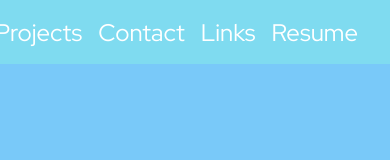
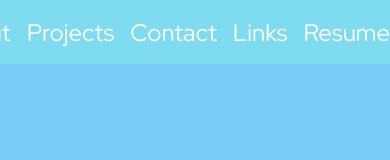
Before and after one commit to WJijon223/webPortfolio, a website: page index.html in a window 390 px wide. Shown: the top 160 px of the page. Drawn offline with nearby package versions, Linux system fonts and the light colour scheme.

Commit message:
css one more time

```diff
--- a/style.css
+++ b/style.css
@@ -38,6 +38,7 @@ html {
 
   .navbar-sections {
     gap: 1rem !important;
+    margin-right: 0 !important;
   }
 }
 
```
